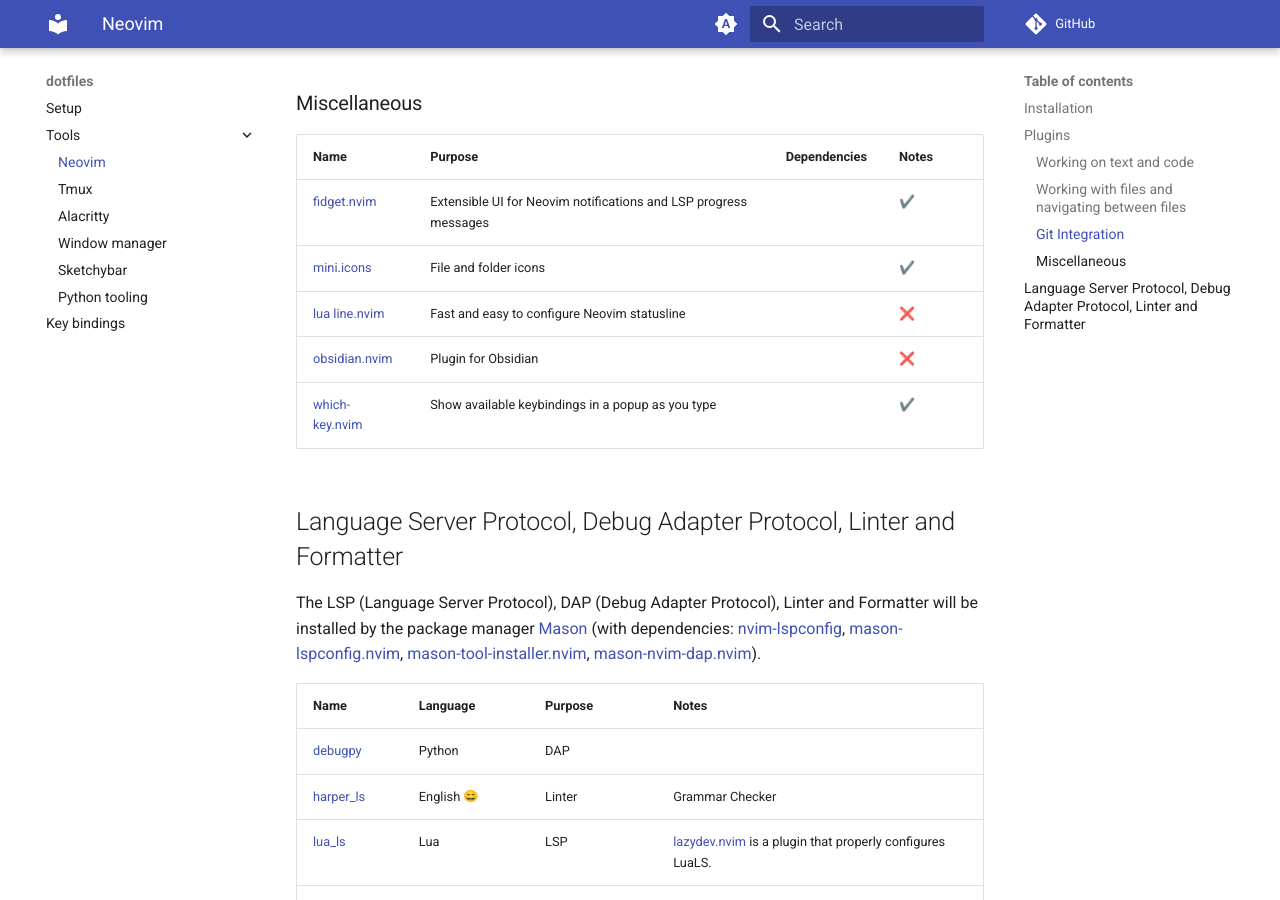
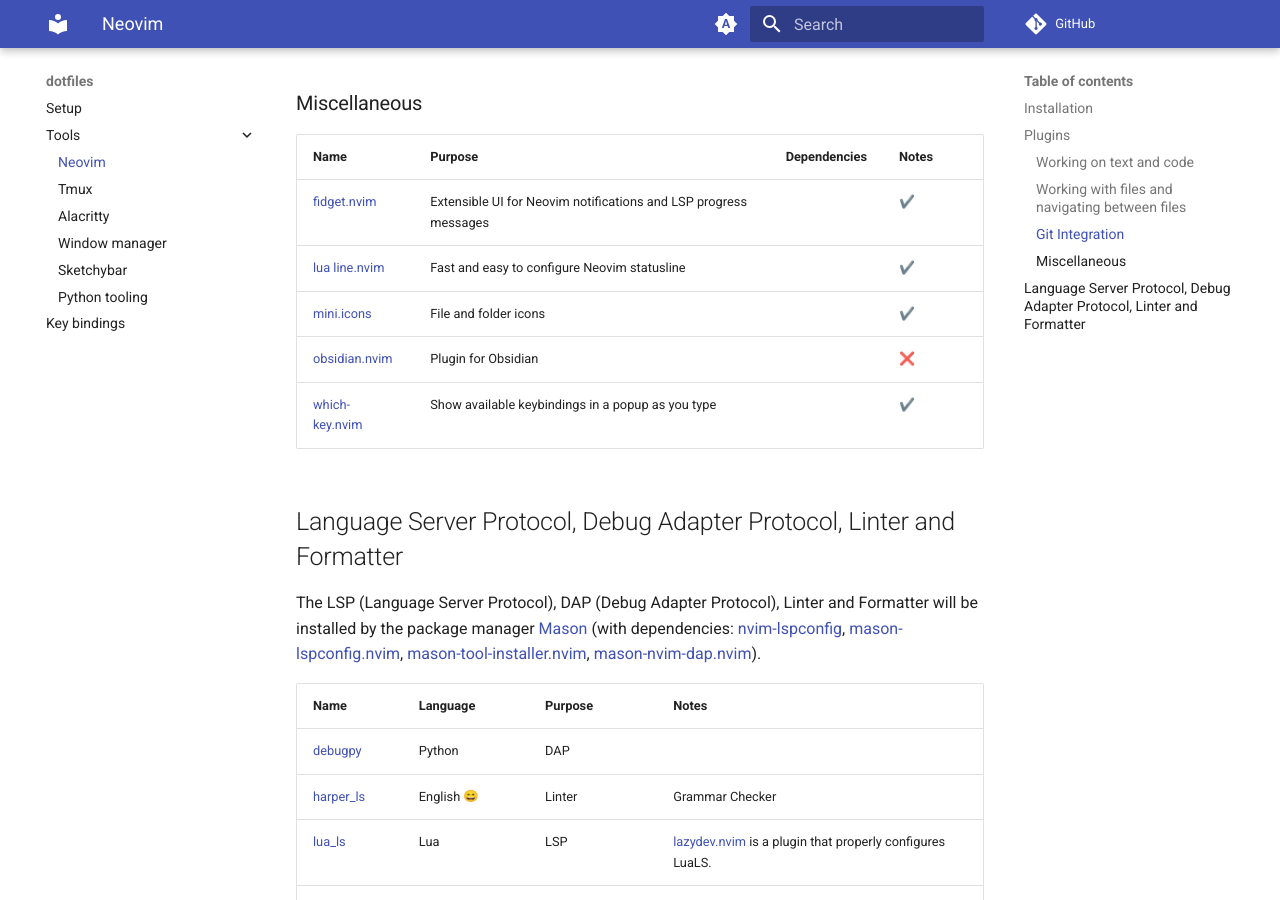
Before and after one commit to HieuDao-code/dotfiles, an MkDocs documentation site: the page built from docs/neovim.md, in a window 1280 px wide and 900 px high, scrolled down 2744 px. Built offline with MkDocs 1.6.1 and Material for MkDocs 9.7.7, drawn with Linux system fonts in a browser that asks for light colours; emoji names are drawn with the system emoji font; comment, search, counter and statistics services are not loaded.

```diff
--- a/docs/neovim.md
+++ b/docs/neovim.md
@@ -46,9 +46,9 @@ I use the plugin manager [**lazy.nvim**](https://github.com/folke/lazy.nvim) to
 | [todo-comments.nvim](https://github.com/folke/todo-comments.nvim)                             | Highlight your to-do comments in different styles                                                      | [nvim-lua/plenary.nvim](https://github.com/nvim-lua/plenary.nvim)                                                                                                                                                                                                                                                                 | ✔️    |
 | [venv-selector.nvim](https://github.com/linux-cultist/venv-selector.nvim)                     | Browse existing python virtual environments on your computer and select one to activate inside neovim. | [fd](https://github.com/sharkdp/fd), [telescope.nvim](https://github.com/nvim-telescope/telescope.nvim), [nvim-dap](https://github.com/mfussenegger/nvim-dap) [nvim-dap-python](https://github.com/mfussenegger/nvim-dap-python), [debugpy](https://github.com/microsoft/debugpy)                                                 | ✔️    |
 | [vim-sleuth](https://github.com/tpope/vim-sleuth)                                             | Smart indentation style detection                                                                      |                                                                                                                                                                                                                                                                                                                                   | ✔️    |
-| [render-markdown.nvim](https://github.com/MeanderingProgrammer/render-markdown.nvim) | Improve viewing markdown files |  | ❌ |
-| [undotree](https://github.com/mbbill/undotree) | Visualize undo history |  | ❌ |
-| [trouble.nvim](https://github.com/folke/trouble.nvim?tab=readme-ov-file) | Pretty list for diagnosis and more |  | ❌ |
+| [render-markdown.nvim](https://github.com/MeanderingProgrammer/render-markdown.nvim)          | Improve viewing markdown files                                                                         |                                                                                                                                                                                                                                                                                                                                   | ❌    |
+| [undotree](https://github.com/mbbill/undotree)                                                | Visualize undo history                                                                                 |                                                                                                                                                                                                                                                                                                                                   | ❌    |
+| [trouble.nvim](https://github.com/folke/trouble.nvim?tab=readme-ov-file)                      | Pretty list for diagnosis and more                                                                     |                                                                                                                                                                                                                                                                                                                                   | ❌    |
 
 ### Working with files and navigating between files
 
@@ -69,13 +69,13 @@ I use the plugin manager [**lazy.nvim**](https://github.com/folke/lazy.nvim) to
 
 ### Miscellaneous
 
-| Name                                                                                             | Purpose                                                          | Dependencies | Notes |
-| ------------------------------------------------------------------------------------------------ | ---------------------------------------------------------------- | ------------ | ----- |
-| [fidget.nvim](https://github.com/j-hui/fidget.nvim)                                              | Extensible UI for Neovim notifications and LSP progress messages |              | ✔️    |
-| [mini.icons](https://github.com/echasnovski/mini.nvim/blob/main/readmes/mini-icons.md)           | File and folder icons                                            |              | ✔️    |
-| [lua line.nvim](https://github.com/nvim-lualine/lualine.nvim) | Fast and easy to configure Neovim statusline                               |              | ❌    |
-| [obsidian.nvim](https://github.com/obsidian-nvim/obsidian.nvim)                                  | Plugin for Obsidian                                              |              | ❌    |
-| [which-key.nvim](https://github.com/folke/which-key.nvim)                                        | Show available keybindings in a popup as you type                |              | ✔️    |
+| Name                                                                                   | Purpose                                                          | Dependencies | Notes |
+| -------------------------------------------------------------------------------------- | ---------------------------------------------------------------- | ------------ | ----- |
+| [fidget.nvim](https://github.com/j-hui/fidget.nvim)                                    | Extensible UI for Neovim notifications and LSP progress messages |              | ✔️    |
+| [lua line.nvim](https://github.com/nvim-lualine/lualine.nvim)                          | Fast and easy to configure Neovim statusline                     |              | ✔️    |
+| [mini.icons](https://github.com/echasnovski/mini.nvim/blob/main/readmes/mini-icons.md) | File and folder icons                                            |              | ✔️    |
+| [obsidian.nvim](https://github.com/obsidian-nvim/obsidian.nvim)                        | Plugin for Obsidian                                              |              | ❌    |
+| [which-key.nvim](https://github.com/folke/which-key.nvim)                              | Show available keybindings in a popup as you type                |              | ✔️    |
 
 ## Language Server Protocol, Debug Adapter Protocol, Linter and Formatter
 
```
Also changed, not shown: 11 other files.
